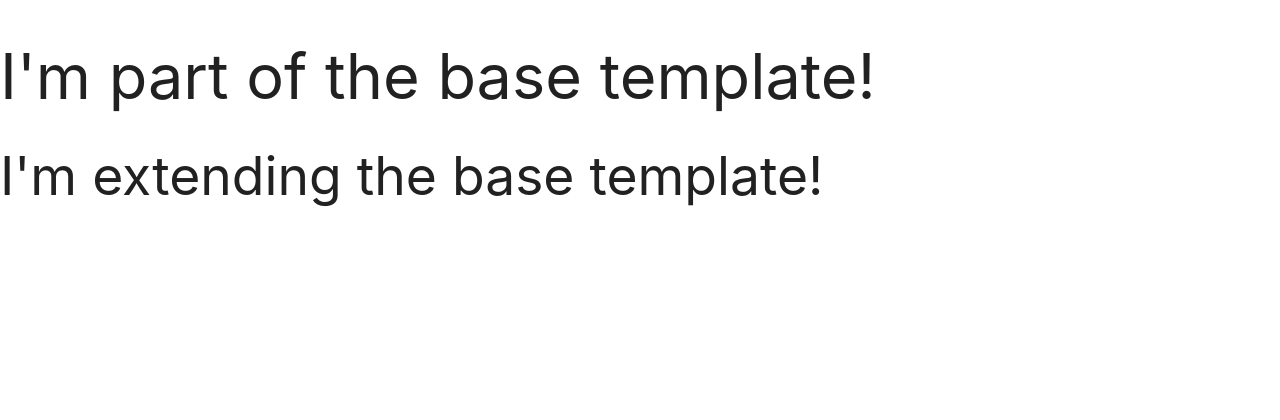
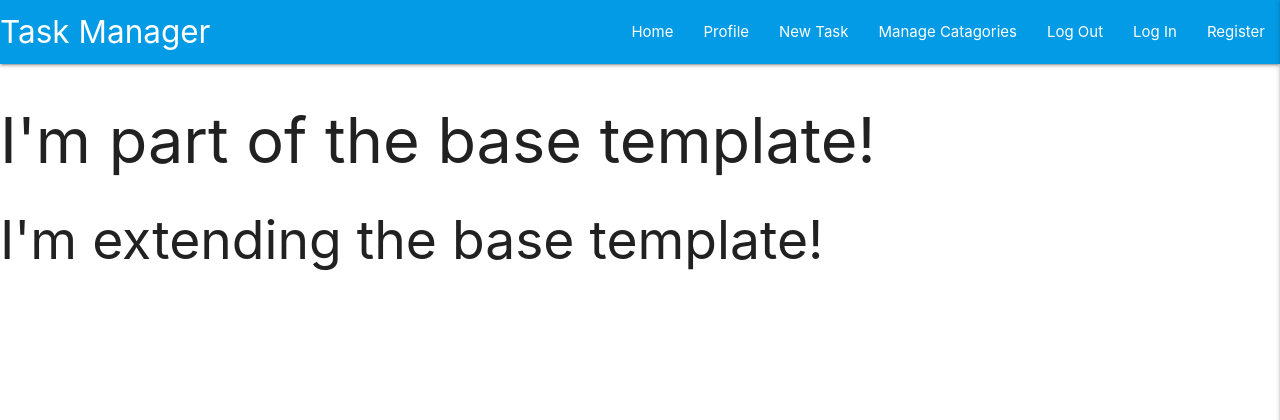
Before and after one commit to BesnikShala/flask-task-manager-project, a Flask app: page / in a window 1280 px wide. Shown: the top 420 px of the page. Run offline with Flask 2, Linux system fonts and the light colour scheme; data that the repository does not hold is empty; some libraries are stand-ins or nearby versions.

Commit message:
Add Materialize Navbar and Sidenav

```diff
--- a/static/css/style.css
+++ b/static/css/style.css
@@ -0,0 +1,3 @@
+.text-shadow {
+    text-shadow: 2px 2p 2p rgba(0, 0, 0, 0.5);
+}
--- a/static/js/script.js
+++ b/static/js/script.js
@@ -0,0 +1,3 @@
+ $(document).ready(function () {
+     $('.sidenav').sidenav({edge: "right"});
+ });
--- a/templates/base.html
+++ b/templates/base.html
@@ -16,6 +16,37 @@
 
 <body>
 
+    <header>
+        <!-- top navbar -->
+        <nav class="nav-extended text-shadow light-blue darken-1">
+            <div class="nav-wrapper">
+                <a href="{{ url_for('get_tasks') }}" class="brand-logo">Task Manager</a>
+                <a href="#" data-target="mobile-demo" class="sidenav-trigger right"><i class="fas fa-bars"></i></a>
+                <ul class="right hide-on-med-and-down">
+                    <li><a href="#">Home</a></li>
+                    <li><a href="#">Profile</a></li>
+                    <li><a href="#">New Task</a></li>
+                    <li><a href="#">Manage Catagories</a></li>
+                    <li><a href="#">Log Out</a></li>
+                    <li><a href="#">Log In</a></li>
+                    <li><a href="#">Register</a></li>
+
+                </ul>
+            </div>
+        </nav>
+            <!-- mobile navbar -->
+        <ul class="sidenav" id="mobile-demo">
+            <li><h4 class="center-align light-blue-test text-darken-4">Task Manager</h4></li>
+            <li><a href="{{ url_for('get_tasks') }}">Home</a></li>
+            <li><a href="#">Profile</a></li>
+            <li><a href="#">New Task</a></li>
+            <li><a href="#">Manage Catagories</a></li>
+            <li><a href="#">Log Out</a></li>
+            <li><a href="#">Log In</a></li>
+            <li><a href="#">Register</a></li>
+        </ul>
+    </header>
+
     <h1>I'm part of the base template!</h1>
     {% block content %}
     {% endblock %}
```
